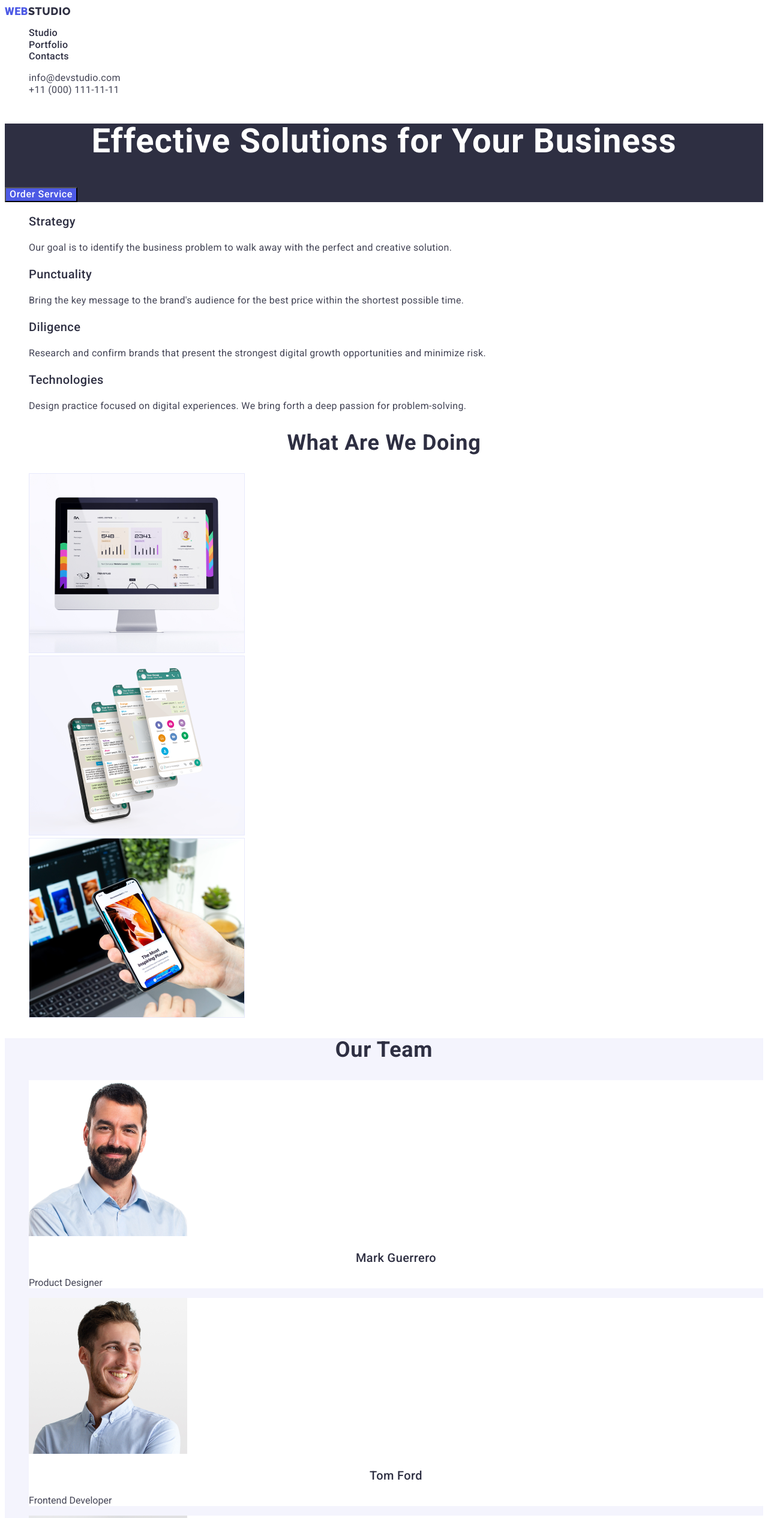
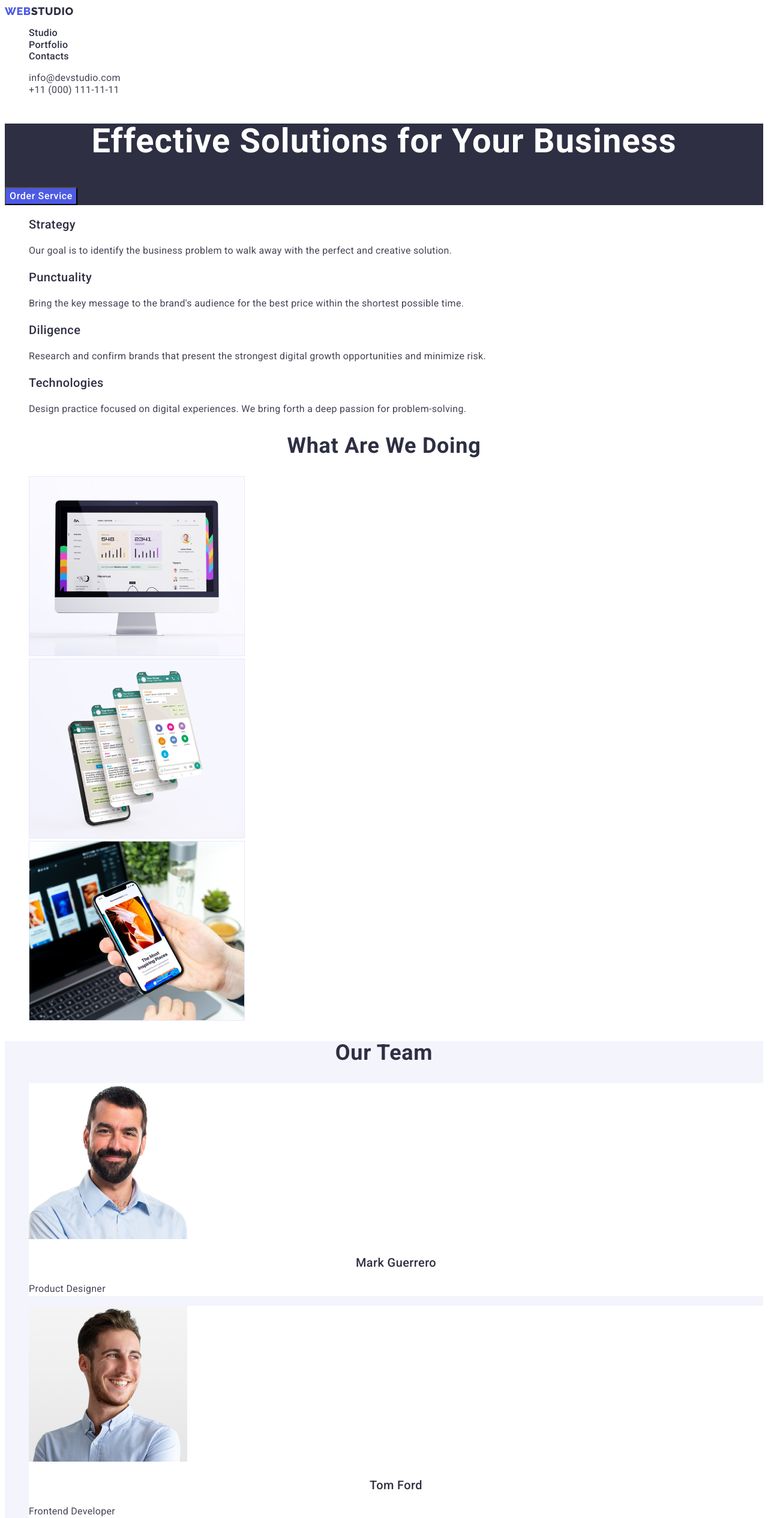
Before and after one commit to Sasha-G79/goit-markup-hw-02, a plain HTML site: page index.html in a window 1280 px wide. Shown: the top 2531 px of the page at 60% size. Drawn offline with Linux system fonts and the light colour scheme.

Commit message:
Update styles.css

```diff
--- a/css/styles.css
+++ b/css/styles.css
@@ -33,7 +33,7 @@ body {
   color: var(--primary-brand);
   /* Studio */
 
-/* font-family: 'Raleway', sans-serif; */
+font-family: 'Raleway', sans-serif;
 font-style: normal;
 font-weight: 800;
 font-size: 18px;
@@ -67,6 +67,7 @@ line-height: 1.17;
   color: var(--dark);
   /* Studio */
 letter-spacing: 0.02em;
+line-height: 1.5;
 text-decoration: none;
 
 
@@ -105,6 +106,7 @@ letter-spacing: 0.02em;
 .auth-nav .info:hover,
 .auth-nav .info:focus {
   color: var(--pressed-state);
+  line-height: 1.5;
 }
 
 /* Hero */
@@ -130,7 +132,7 @@ text-align: center;
 font-style: normal;
 font-weight: 500;
 font-size: 16px;
-line-height: 1.17;
+line-height: 1.5;
 letter-spacing: 0.04em;
 }
 .hero-button:hover,
@@ -207,6 +209,8 @@ color: var(--dark);
 .staff-role, .team {
   color: var(--text);
   background-color: var(--white-background);
+  line-height: 1.5;
+letter-spacing: 0.02em;
 }
 
 /* Portfolio Page */
```
